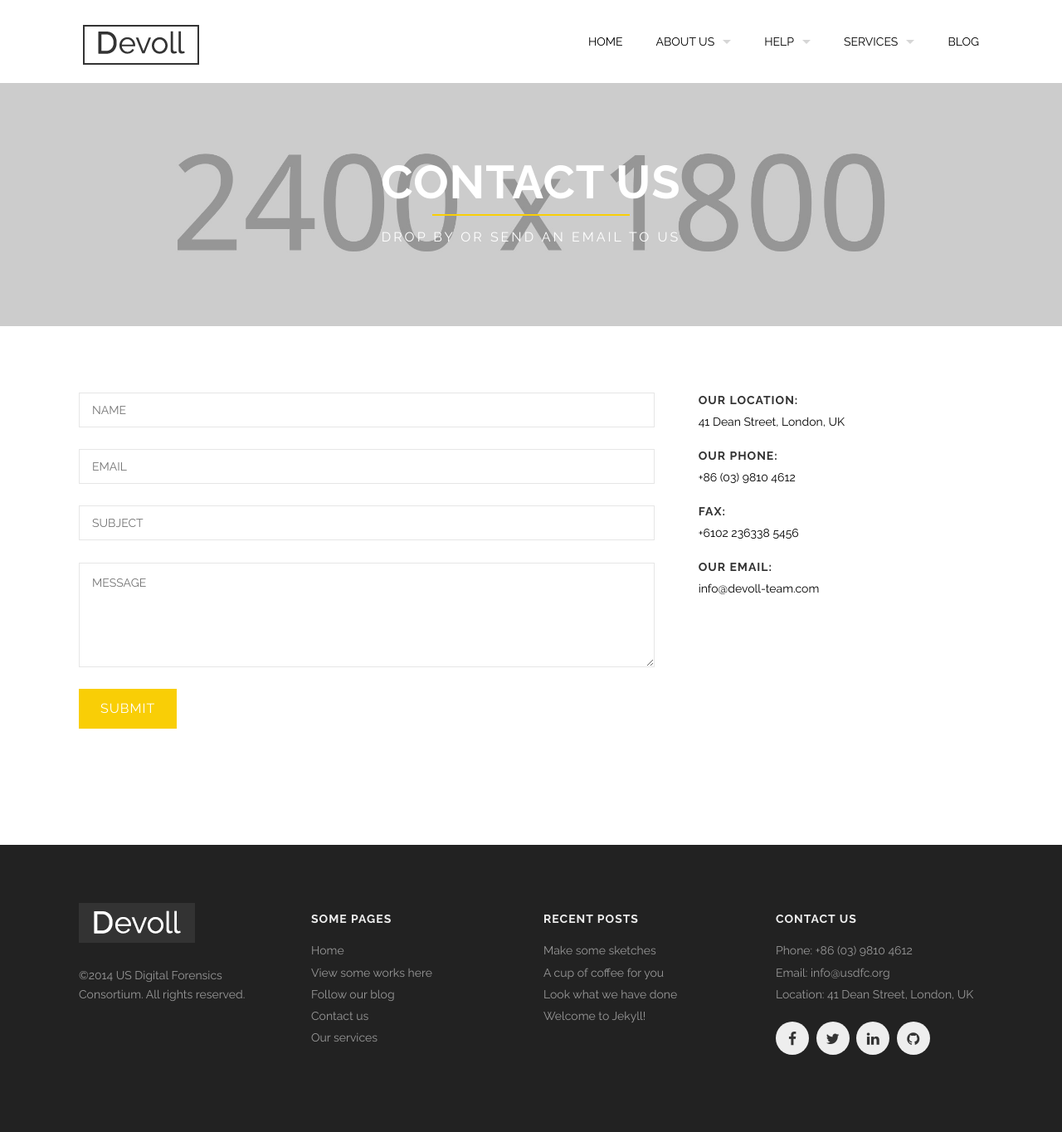
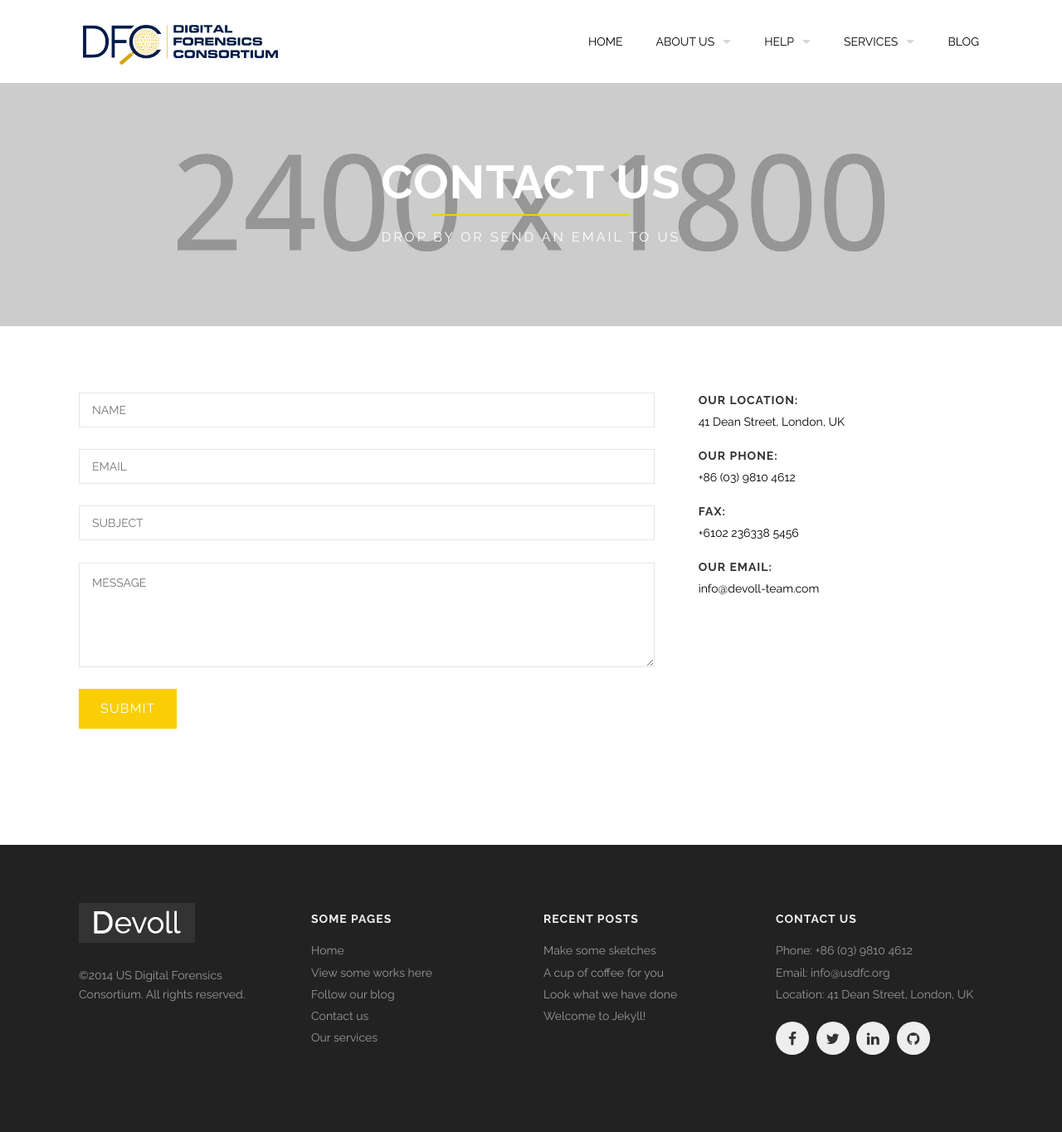
Before and after one commit to USDFC/usdfc.github.io, a Jekyll site: the page built from contact.html, in a window 1280 px wide. Shown: the whole page at 83% size. Built offline with Jekyll 4.4.1, drawn with Linux system fonts in a browser that asks for light colours.

Commit message:
update header logo

```diff
--- a/_includes/header.html
+++ b/_includes/header.html
@@ -4,7 +4,7 @@
       <li class='name'>
         <h1>
           <a href='{{site.url}}/index.html'>
-            <img alt="{{site.title}} logo" src="{{site.url}}/images/logo-bordered.png" />
+            <img alt="{{site.title}} logo" src="{{site.url}}/images/logo-header.png" />
           </a>
         </h1>
       </li>
```
Also changed, not shown: images/logo-header.png (added).
